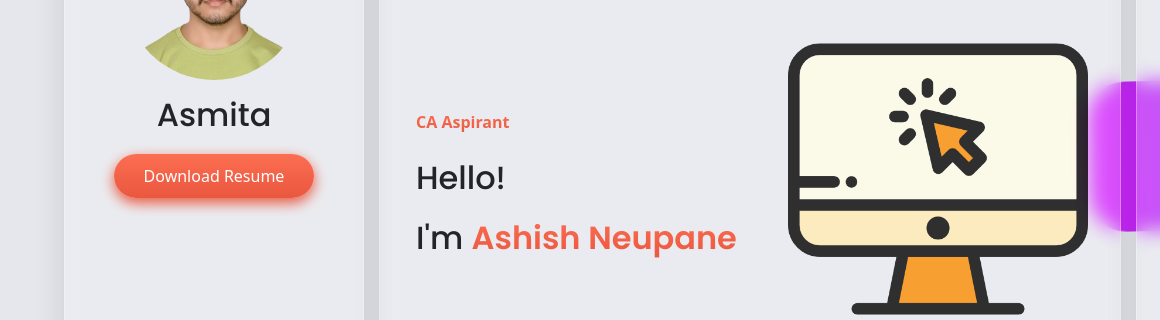
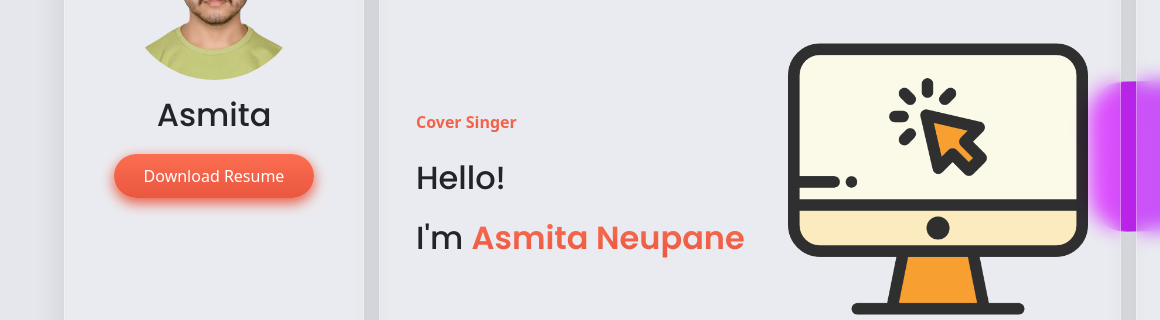
Before and after one commit to asmitaneupane0/websitefile, a plain HTML site: page index.html in a window 1280 px wide. Shown: the part 221-541 px from the top of the page, 0-1160 px from the left. Drawn offline with Linux system fonts and the light colour scheme; some packages are replaced by stand-ins of ours; a web font is replaced by a local one.

Commit message:
Update index.html

```diff
--- a/index.html
+++ b/index.html
@@ -167,9 +167,9 @@
                   <img src="assets/img/pic.png" alt="/">
                 </div>
                 <div class="hero-content mt-4 mx-auto mx-lg-0 text-lg-left mt-lg-none">
-                  <p class="base-color">CA Aspirant</p>
+                  <p class="base-color">Cover Singer</p>
                   <h2>Hello!</h2>
-                  <h2>I'm <span class="text  sec-text base-color">Ashish Neupane</span></h2>
+                  <h2>I'm <span class="text  sec-text base-color">Asmita Neupane</span></h2>
                 </div>
               </div>
             </div>
```
